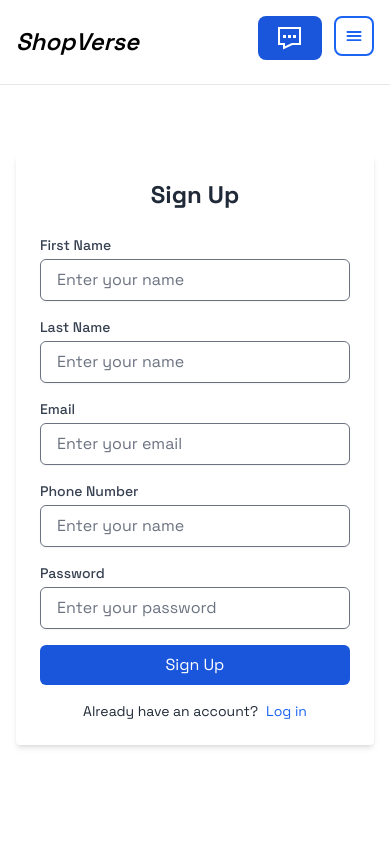
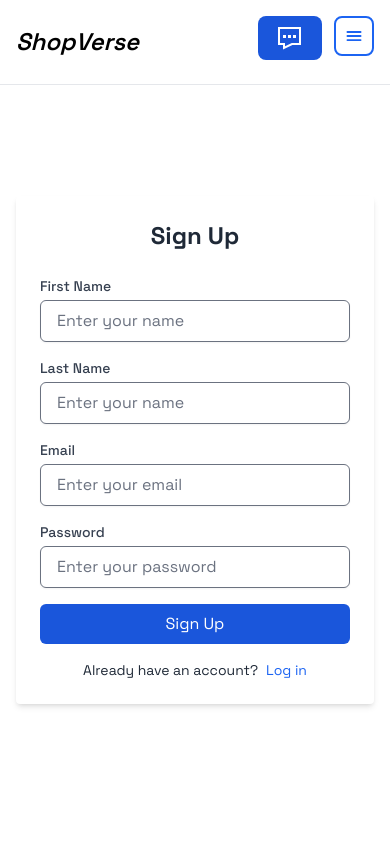
Before and after one commit to patrickiyiakimo/shopverse, a Next.js app: page /contact in a window 390 px wide. Shown: the top 844 px of the page. Built offline with nearby package versions, Linux system fonts and the light colour scheme; a web font is replaced by a local one.

Commit message:
feat: removed the phone number input field

```diff
--- a/app/contact/page.tsx
+++ b/app/contact/page.tsx
@@ -56,21 +56,6 @@ export default function Page() {
           </div>
           <div className="mb-4">
             <label
-              htmlFor="name"
-              className="block text-sm font-medium text-gray-700 dark:text-white"
-            >
-              Phone Number
-            </label>
-            <input
-              type="text"
-              id="name"
-              required
-              className="mt-1 block w-full rounded-md border border-gray-500 bg-white px-4 py-2 shadow-sm focus:border-blue-500 focus:outline-none focus:ring-blue-500 dark:bg-gray-700"
-              placeholder="Enter your name"
-            />
-          </div>
-          <div className="mb-4">
-            <label
               htmlFor="password"
               className="block text-sm font-medium text-gray-700 dark:text-white"
             >
--- a/components/Navbar.tsx
+++ b/components/Navbar.tsx
@@ -2,8 +2,8 @@
 
 import { useState } from "react";
 import { IoCart } from "react-icons/io5";
+import Link from "next/link";
 import Drawer from "./Drawer";
-import Link from "next/link";
 import { usePathname } from "next/navigation";
 import RightDrawer from "./RightDrawer";
 import { IoMenu } from "react-icons/io5";
```
